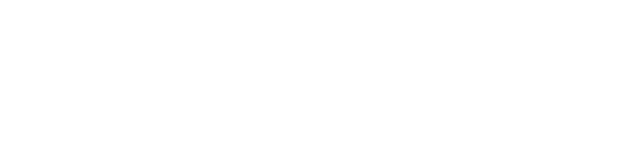
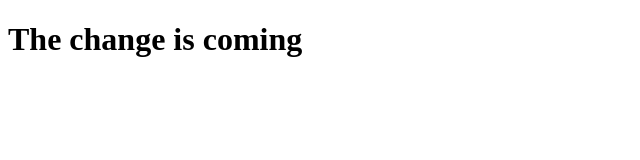
Before and after one commit to KennedyMungai/some_css_fun, a plain HTML site: page index.html in a window 1280 px wide. Shown: the whole page, without its empty margins (0-640 px from the left). Drawn offline with Linux system fonts and the light colour scheme.

Commit message:
Added a test markup

```diff
--- a/index.html
+++ b/index.html
@@ -10,7 +10,7 @@
 </head>
 
 <body>
-
+    <h1>The change is coming</h1>
 </body>
 
 </html>
```
